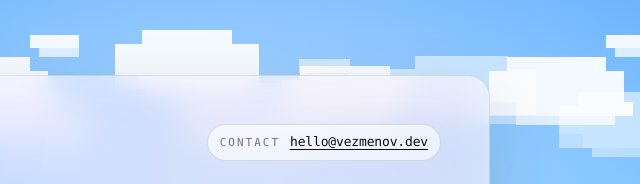
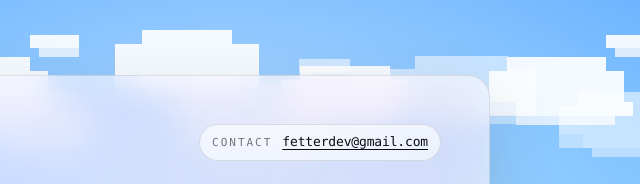
Before and after one commit to vezmenov/vezmenov.dev, a website built with Vite: page index.html in a window 1280 px wide. Shown: the top 184 px of the page, 640-1280 px from the left. Built offline with nearby package versions, Linux system fonts and the light colour scheme; a web font is replaced by a local one.

Commit message:
update contact email

```diff
--- a/index.html
+++ b/index.html
@@ -37,7 +37,7 @@
           <p class="kicker" data-reveal>vezmenov.dev</p>
           <p class="meta" data-reveal>
             <span class="meta__label">Contact</span>
-            <a class="meta__value" href="mailto:hello@vezmenov.dev">hello@vezmenov.dev</a>
+            <a class="meta__value" href="mailto:fetterdev@gmail.com">fetterdev@gmail.com</a>
           </p>
         </header>
 
@@ -51,11 +51,11 @@
         </p>
 
         <div class="cta" data-reveal>
-          <a class="btn btn--primary" href="mailto:hello@vezmenov.dev">Email</a>
+          <a class="btn btn--primary" href="mailto:fetterdev@gmail.com">Email</a>
           <a class="btn btn--ghost" href="https://github.com/vezmenov" target="_blank" rel="noreferrer"
             >GitHub</a
           >
-          <button class="btn btn--ghost" type="button" data-copy="hello@vezmenov.dev">
+          <button class="btn btn--ghost" type="button" data-copy="fetterdev@gmail.com">
             Copy email
           </button>
         </div>
```
